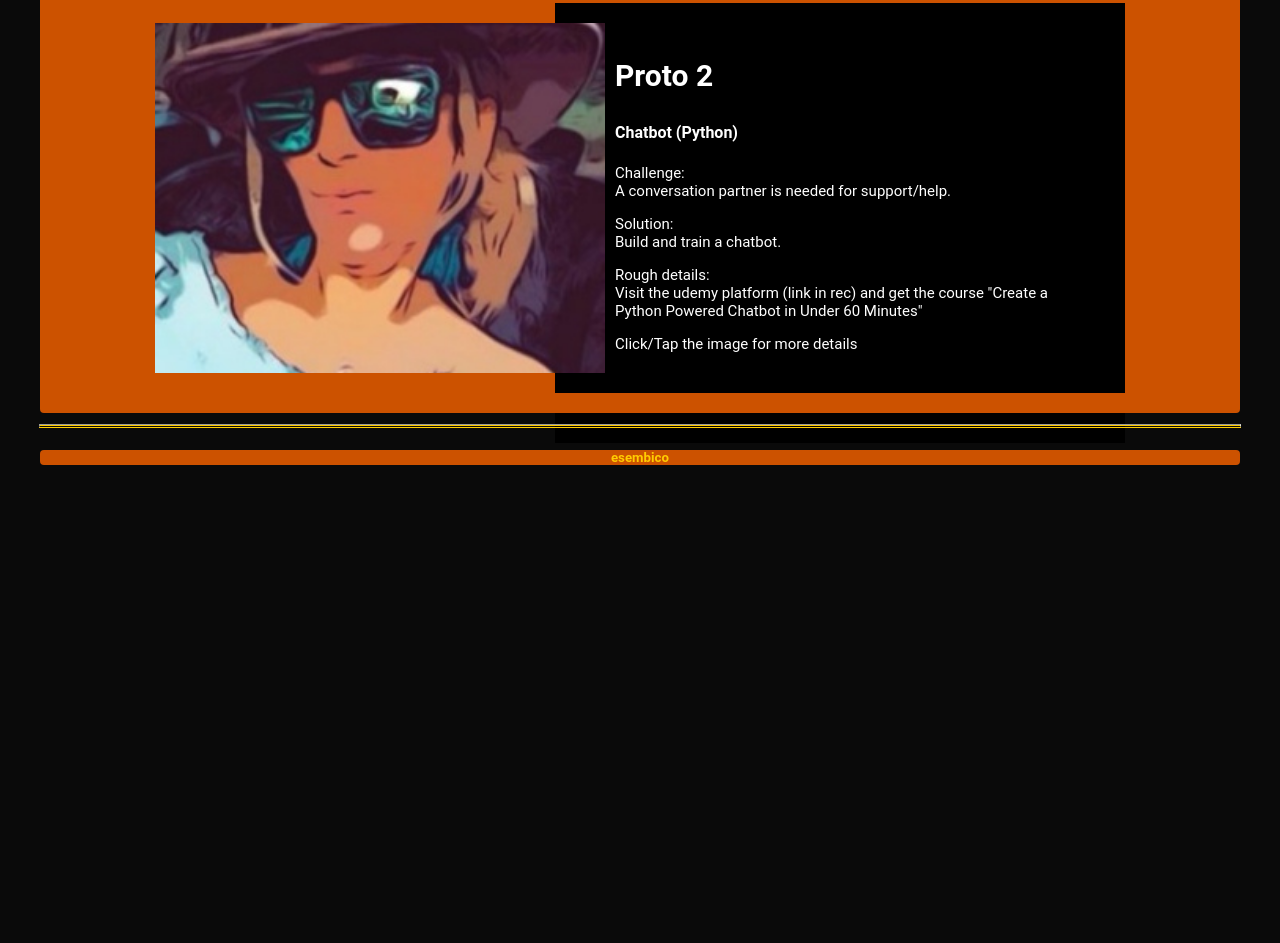
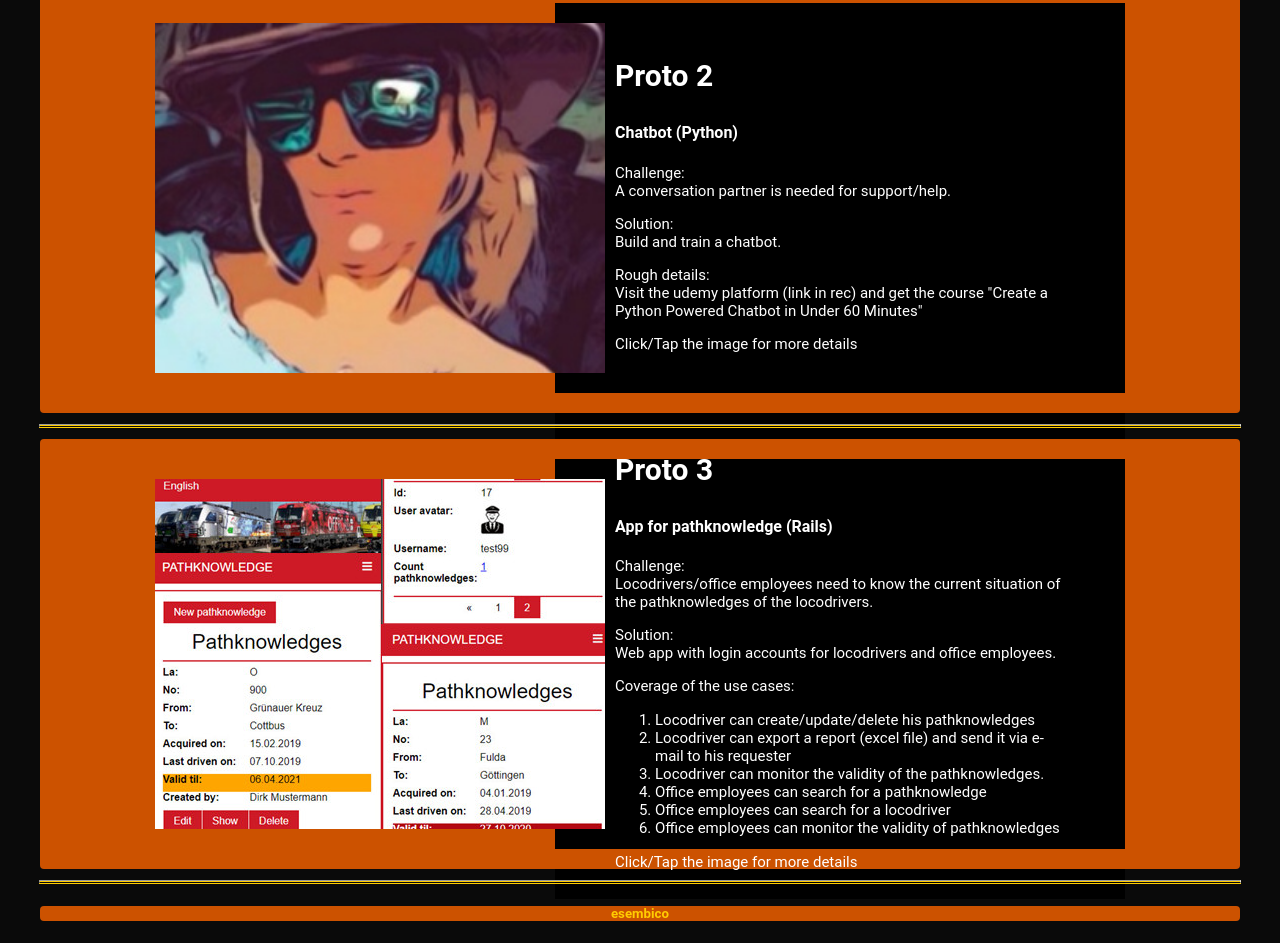
Before and after one commit to Esembico/esembico.de, a plain HTML site: page prototypes/index.html in a window 1280 px wide. Shown: the part 914-1857 px from the top of the page. Before the commit the page ends 1401 px from the top, so only its background shows below. Drawn offline with Linux system fonts and the light colour scheme.

Commit message:
Add Proto 3

```diff
--- a/prototypes/index.html
+++ b/prototypes/index.html
@@ -146,6 +146,44 @@
     </div>
     <hr class="hr" />
 
+    <div class="row">
+      <div class="main-main">
+        <div class="container proto">
+          <div class="card">
+            <div class="imgBx">
+              <a href="https://meinestreckenkunde.herokuapp.com/" target="_blank"
+                ><img
+                  src="/static/images/proto/proto3.jpg"
+                  style="max-width: 100%"
+                  alt="proto3"
+              /></a>
+            </div>
+            <div class="contentBx">
+              <div class="content">
+                <h3>Proto 3</h3>
+                <h4>App for pathknowledge (Rails)</h4>
+                <p>
+                  Challenge: <br />Locodrivers/office employees need to know the current situation of the pathknowledges of the locodrivers.
+                </p>
+                <p>Solution: <br />Web app with login accounts for locodrivers and office employees.</p>
+                <p>Coverage of the use cases:</p>
+                <ol>
+                  <li>Locodriver can create/update/delete his pathknowledges</li>
+                  <li>Locodriver can export a report (excel file) and send it via e-mail to his requester</li>
+                  <li>Locodriver can monitor the validity of the pathknowledges.</li>
+                  <li>Office employees can search for a pathknowledge</li>
+                  <li>Office employees can search for a locodriver</li>
+                  <li>Office employees can monitor the validity of pathknowledges</li>
+                </ol>
+                <p>Click/Tap the image for more details</p>
+              </div>
+            </div>
+          </div>
+        </div>
+      </div>
+    </div>
+    <hr class="hr" />
+
     <!-- Footer -->
     <footer>
       <h5><a href="/">esembico</a></h5>
```
Also changed, not shown: static/images/proto/proto3.jpg (added), static/images/proto/protos/pathknowledge_1.jpg (added), static/images/proto/protos/pathknowledge_2.jpg (added), static/images/proto/protos/pathknowledge_3.jpg (added), static/images/proto/protos/pathknowledge_4.jpg (added).
